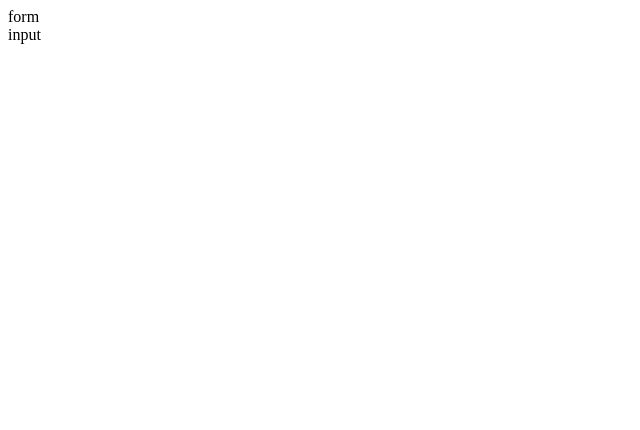
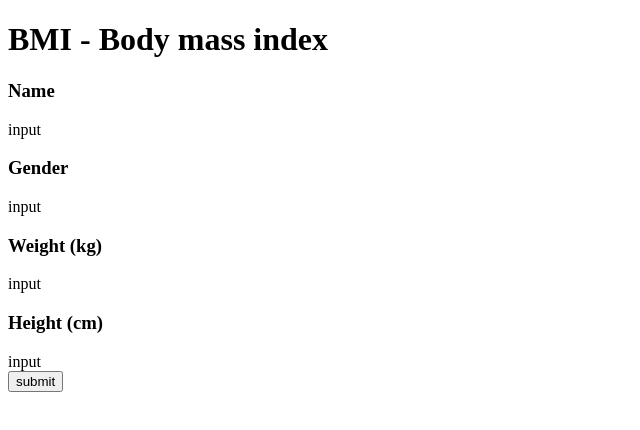
Before and after one commit to zw896/form-component, a React (Create React App) app: page / in a window 1280 px wide. Shown: the top 430 px of the page, without its empty margins (0-640 px from the left). Built offline with nearby package versions, Linux system fonts and the light colour scheme.

Commit message:
create basic dynamic form layout

```diff
--- a/src/components/DynamicForm/DynamicForm.js
+++ b/src/components/DynamicForm/DynamicForm.js
@@ -4,12 +4,81 @@ import Input from "../Input/Input";
 import "./DynamicForm.css";
 
 export default class DynamicForm extends Component {
-    render() {
-        return (
-            <div>
-                form
-                <Input />
-            </div>
-        )
-    }
+  constructor(props) {
+    super(props);
+    const { id, dataElements, observationName } = bmiReferenceProps;
+    // Object that would be finally outputted
+    const data = dataElements
+      .map(vals => vals.id)
+      .reduce((obj, key) => ({ ...obj, [key]: "" }), {});
+
+    this.state = {
+      isLoading: true,
+      id: id || null,
+      observationName: observationName || null,
+      dataElements: dataElements,
+      data,
+      valid: false,
+      errors: {}
+    };
+  }
+
+  onSubmit = event => {
+    event.preventDefault();
+    console.log(this.state.data);
+  };
+
+  render() {
+    const { dataElements, data, observationName, errors } = this.state;
+    let selectedOption,
+      defaultValue = "";
+    let title = this.props.title || "Form";
+
+    return (
+      <div className="form">
+        <form className="form-field" onSubmit={this.onSubmit}>
+          <h1 id="message">{observationName}</h1>
+          {dataElements.map(
+            // dataElements
+            v => {
+              if (v.display) {
+                if (v.type == "select") {
+                  selectedOption = v.options.map(opt => {
+                    if (opt.isDefault) defaultValue = opt.name;
+                    return {
+                      value: opt.id,
+                      label: opt.name
+                    };
+                  });
+                }
+
+                return (
+                  <div className="form-input" key={v.id}>
+                    <h3>{`${v.displayName} ${
+                      v.unitOfMeasure ? ` (${v.unitOfMeasure})` : ""
+                    }`}</h3>
+                    <Input
+                      type={v.type}
+                      name={v.id}
+                      bounds={v.bounds}
+                      options={selectedOption}
+                      placeholder={v.displayName}
+                      value={data[v.id]}
+                      default={defaultValue}
+                    />
+
+                  </div>
+                );
+              }
+            }
+          )}
+          <div className="form-group">
+            <button className="submit" type="submit">
+              submit
+            </button>
+          </div>
+        </form>
+      </div>
+    );
+  }
 }
```
